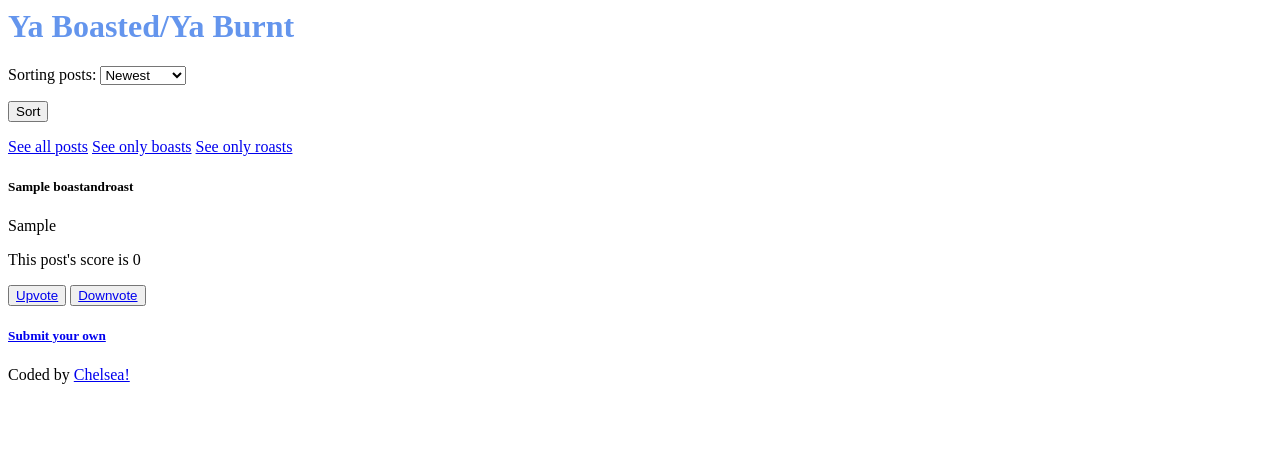
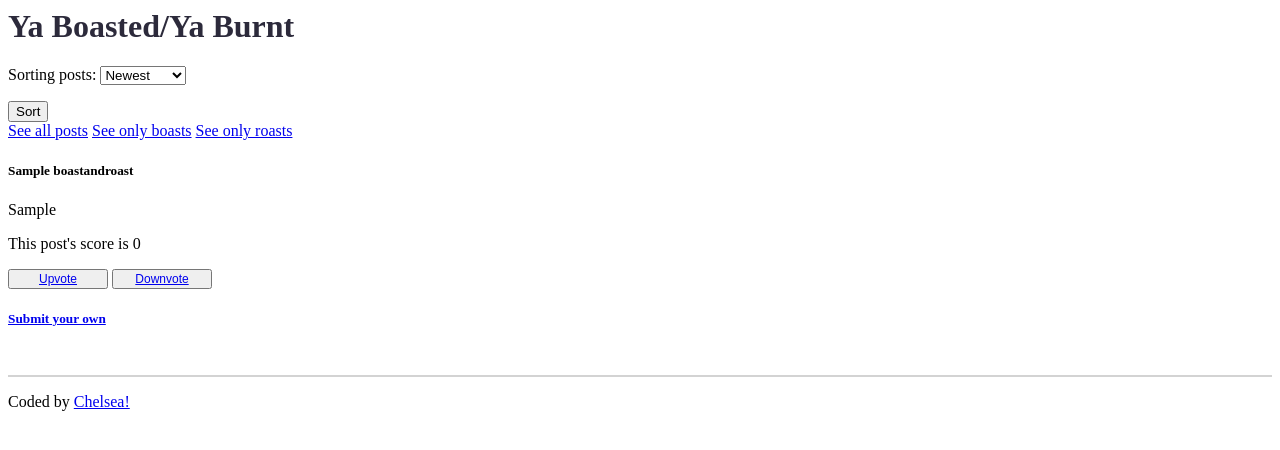
Before and after one commit to chewh115/ghostpost, a Django app: page / in a window 1280 px wide. Shown: the top 450 px of the page. Run offline with Django 3.2, Linux system fonts and the light colour scheme; tables that the repository leaves empty hold one stand-in row (values such as "Sample post").

Commit message:
Updates styling

```diff
--- a/boo/static/style.css
+++ b/boo/static/style.css
@@ -1,3 +1,30 @@
 h1 {
-  color: cornflowerblue;
+  color: #2c2a3b;
 }
+
+footer {
+  border-top: 2px solid lightgray;
+  margin-top: 3em;
+}
+
+footer p {
+  display: float;
+  justify-content: center;
+}
+
+button {
+  width: 100px;
+  font-size: 0.75em;
+}
+
+#boast {
+  width: 30em;
+  border: 1px solid #2c2a3b;
+  background-color: rgba(75, 189, 19, 0.25);
+}
+
+#roast {
+  width: 30em;
+  border: 1px solid #2c2a3b;
+  background-color: rgba(212, 9, 6, 0.25);
+}
--- a/boo/templates/base.html
+++ b/boo/templates/base.html
@@ -3,7 +3,7 @@
 <html>
   <head>
     <link rel="stylesheet" type="text/css" href="{% static 'style.css' %}" />
-    <title>Ya Boasted/Ya Roasted</title>
+    <title>Ya Boasted/Ya Burnt</title>
   </head>
   <body>
     {% block content %} {% endblock %}
--- a/boo/templates/index.html
+++ b/boo/templates/index.html
@@ -7,10 +7,10 @@
 -->
 {% extends 'base.html' %} {% block content %}
 <h1>Ya Boasted/Ya Burnt</h1>
-<form action="" , method="POST">
+<forms action="" , method="POST">
   {% csrf_token %} {{ form.as_p }}
-  <input type="submit" value="Sort" />
-</form>
+  <input id="sort" type="submit" value="Sort" />
+</forms>
 <div id="views">
   <a href="/">See all posts</a>
   <a href="/boasts">See only boasts</a>
@@ -18,12 +18,12 @@
 </div>
 {% for post in posts %}
 <h5 class="postTitle">{{post.title}}</h5>
-<p class="post">{{post.post}}</p>
+<p {% if post.boast_or_roast == True %} class='boast' {% else %} class='roast' {% endif %}>{{post.post}}</p>
 <p>This post's score is {{post.score}}</p>
-<button id="upvote">
+<button>
   <a href="{% url 'upvote' post_id=post.id %}">Upvote</a>
 </button>
-<button id="downvote">
+<button>
   <a href="{% url 'downvote' post_id=post.id %}">Downvote</a>
 </button>
 {% endfor %}
```
